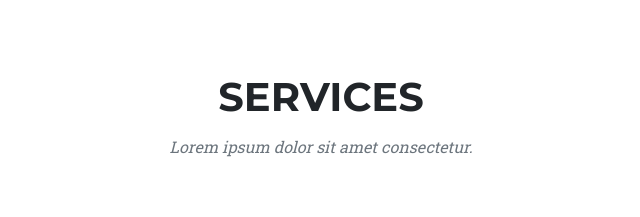
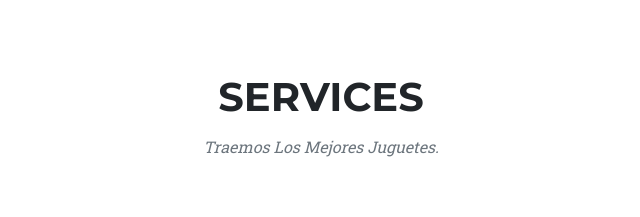
Before and after one commit to vja2022/Juguetria-D-laila., a plain HTML site: page index.html in a window 1280 px wide. Shown: the part 840-1057 px from the top of the page, 319-959 px from the left. Drawn offline with nearby package versions, Linux system fonts and the light colour scheme.

Commit message:
Update index.html

```diff
--- a/index.html
+++ b/index.html
@@ -49,7 +49,7 @@
             <div class="container">
                 <div class="text-center">
                     <h2 class="section-heading text-uppercase">Services</h2>
-                    <h3 class="section-subheading text-muted">Lorem ipsum dolor sit amet consectetur.</h3>
+                    <h3 class="section-subheading text-muted">Traemos Los Mejores Juguetes.</h3>
                 </div>
                 <div class="row text-center">
                     <div class="col-md-4">
```
